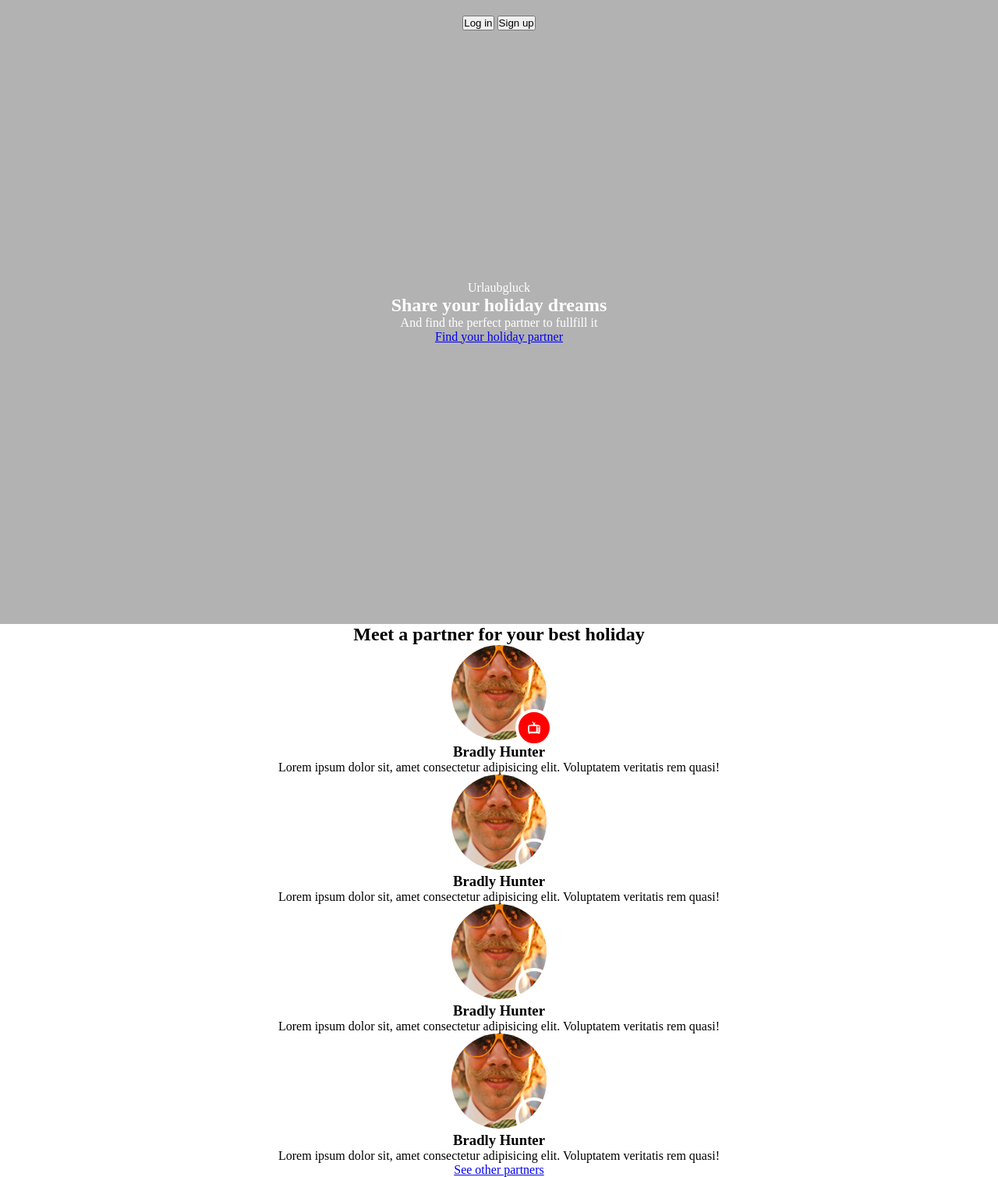
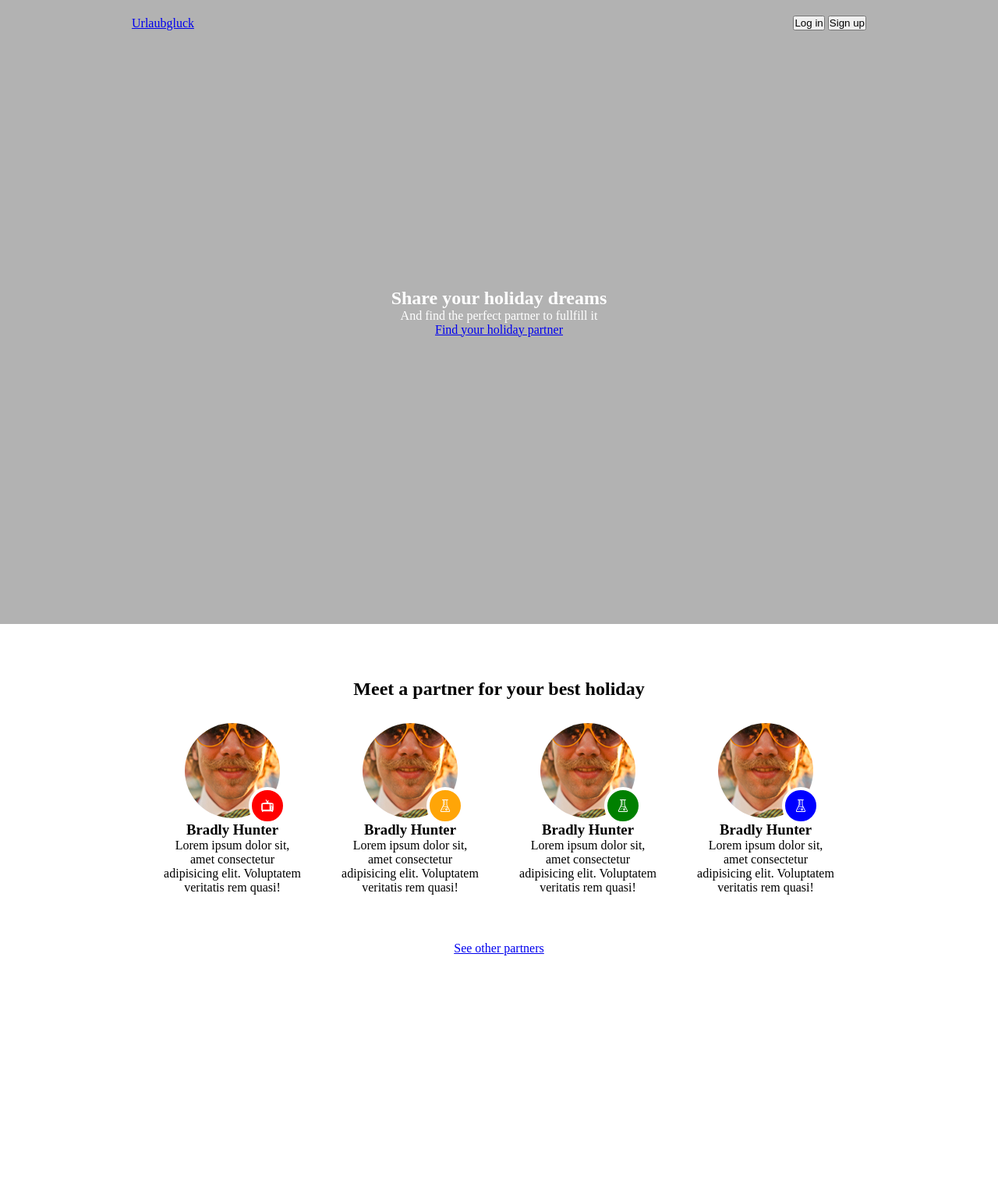
Before and after one commit to mediol-git/urlaub-fe7, a plain HTML site: page index.html in a window 1280 px wide. Shown: the whole page at 78% size. After the commit the page ends 1280 px from the top, so only its background shows below. Drawn offline with Linux system fonts and the light colour scheme.

Commit message:
full project well done

```diff
--- a/css/style.css
+++ b/css/style.css
@@ -14,7 +14,7 @@ img {
 /* header */
 header {
     text-align: center;
-    padding: 20px 0;
+    padding: 20px 15px;
     position: absolute;
     width: 100%;
     top: 0;
@@ -23,6 +23,24 @@ header {
 }
 header .logo {
     display: none;
+}
+@media (min-width: 768px) {
+    header {
+        display: flex;
+        align-items: center;
+        justify-content: space-between;
+    }
+    header .logo {
+        display: block;
+    }
+}
+@media (min-width: 1200px) {
+    header {
+        width: 972px;
+        max-width: 100%;
+        left: 50%;
+        transform: translateX(-50%);
+    }
 }
 
 /* hero */
@@ -49,13 +67,48 @@ header .logo {
 .hero-wrap {
     z-index: 1;
 }
+@media (min-width: 768px) {
+    .hero .logo {
+        display: none;
+    }
+}
 
 /* partners */
 .partners {
     text-align: center;
+    padding: 70px 30px 55px;
 }
 .partner-list {
     list-style: none;
+}
+.partner-list li {
+    margin: 20px 0 28px;
+}
+@media (min-width: 768px) {
+    .partner-list {
+        display: flex;
+        flex-wrap: wrap;
+        justify-content: center;
+        padding: 0 15%;
+    }
+    .partner-list li {
+        width: 50%;
+        margin: 30px 0 60px;
+        padding: 0 25px;
+    }
+}
+@media (min-width: 1200px) {
+    .partners {
+        width: 972px;
+        max-width: 100%;
+        margin: 0 auto;
+    }
+    .partner-list {
+        padding: 0;
+    }
+    .partner-list li {
+        width: 25%;
+    }
 }
 .partner-photo {
     display: inline-block;
@@ -78,3 +131,20 @@ header .logo {
 .red::after {
     background: #f00 url(../img/television.svg) center / 16px no-repeat;
 }
+.gold::after {
+    background: #ffa507 url(../img/flask.svg) center / 16px no-repeat;
+}
+.green::after {
+    background: green url(../img/flask.svg) center / 16px no-repeat;
+}
+.blue::after {
+    background: blue url(../img/flask.svg) center / 16px no-repeat;
+}
+
+/* @media (min-width: 768px) {
+
+}
+
+@media (min-width: 1024px) {
+
+} */
--- a/index.html
+++ b/index.html
@@ -11,8 +11,10 @@
     <div class="wrapper">
         <header>
             <a href="index.html" class="logo">Urlaubgluck</a>
-            <input type="button" value="Log in">
-            <input type="button" value="Sign up">
+            <div>
+                <input type="button" value="Log in">
+                <input type="button" value="Sign up">
+            </di>
         </header>
         <main>
             <section class="hero">
@@ -43,14 +45,14 @@
                         <p>Lorem ipsum dolor sit, amet consectetur adipisicing elit. Voluptatem veritatis rem quasi!</p>
                     </li>
                     <li>
-                        <div class="partner-photo">
+                        <div class="partner-photo green">
                             <img src="img/p-1.jpg" alt="">
                         </div>
                         <h3>Bradly Hunter</h3>
                         <p>Lorem ipsum dolor sit, amet consectetur adipisicing elit. Voluptatem veritatis rem quasi!</p>
                     </li>
                     <li>
-                        <div class="partner-photo">
+                        <div class="partner-photo blue">
                             <img src="img/p-1.jpg" alt="">
                         </div>
                         <h3>Bradly Hunter</h3>
```
